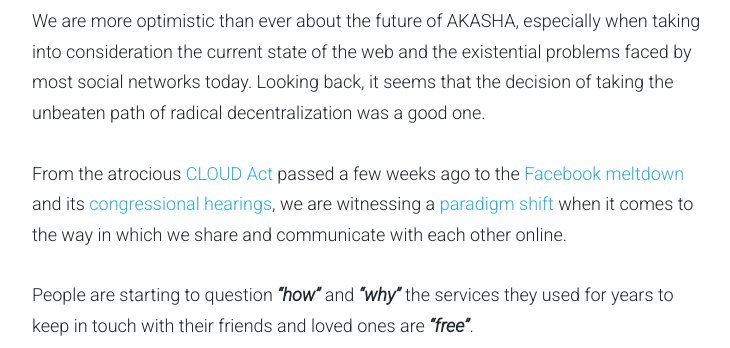
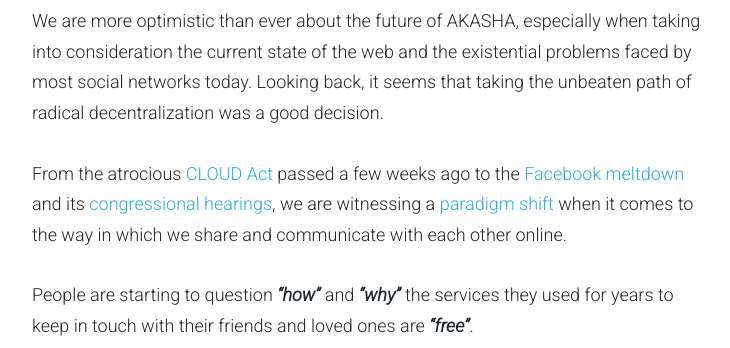
Before and after one commit to AKASHAorg/blog.akasha.world, a Jekyll site: the page built from _posts/2018-04-10-akasha-web-mend-the-gap.md, in a window 1280 px wide and 900 px high, scrolled down 1589 px, cut to the strip 250-598 px from the top of the window. Shown: the whole strip, without its empty margins (268-998 px from the left). Built offline with Jekyll 4.4.1, drawn with Linux system fonts in a browser that asks for light colours; comment, search, counter and statistics services are not loaded.

Commit message:
Update 2018-04-10-akasha-web-mend-the-gap.md

```diff
--- a/_posts/2018-04-10-akasha-web-mend-the-gap.md
+++ b/_posts/2018-04-10-akasha-web-mend-the-gap.md
@@ -22,7 +22,7 @@ The latest enhancements are even more noticeable in the [desktop app](https://gi
 
 ![](https://lh5.googleusercontent.com/cN0CjM_asrUKIEJysKTmeGhcNAyKOYFINeZLsqD2JPPpxttQTMsOkYy1uRgXY6ufpfhKakVmoVvbzD5PCxlVH2oIrHRrcJnCY-zxsw_QhlGcLtR-DMcaatB7m5BfFKay4IcomIFozrA8-W5OCQ)
 
-We are more optimistic than ever about the future of AKASHA, especially when taking into consideration the current state of the web and the existential problems faced by most social networks today. Looking back, it seems that the decision of taking the unbeaten path of radical decentralization was a good one.
+We are more optimistic than ever about the future of AKASHA, especially when taking into consideration the current state of the web and the existential problems faced by most social networks today. Looking back, it seems that taking the unbeaten path of radical decentralization was a good decision.
 
 From the atrocious [CLOUD Act](https://www.eff.org/deeplinks/2018/03/responsibility-deflected-cloud-act-passes){:target="_blank"} passed a few weeks ago to the [Facebook meltdown](https://hackernoon.com/dear-mark-zuckerberg-dd5d7e767c21){:target="_blank"} and its [congressional hearings](https://www.washingtonpost.com/news/the-switch/wp/2018/04/11/zuckerberg-facebook-hearing-congress-house-testimony){:target="_blank"}, we are witnessing a [paradigm shift](https://en.wikipedia.org/wiki/Paradigm_shift){:target="_blank"} when it comes to the way in which we share and communicate with each other online.
 
```
